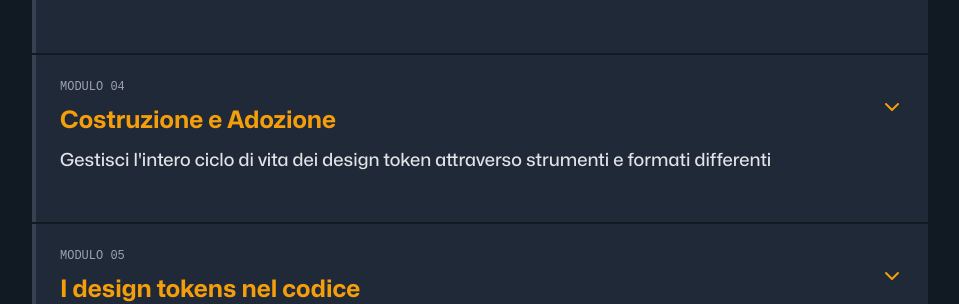
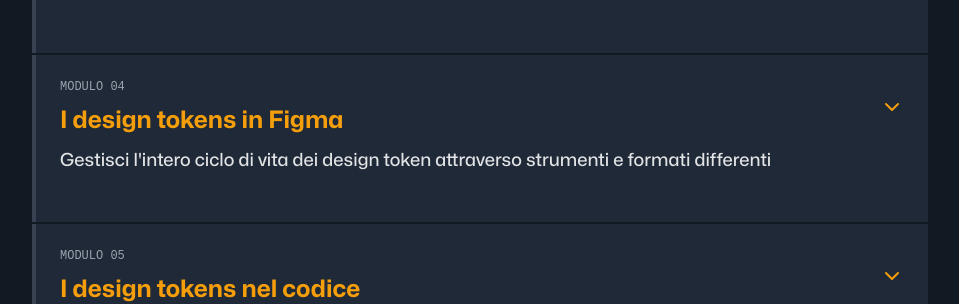
Before and after one commit to zetareticoli/fi, a Jekyll site: the page built from _workshops/design-tokens/index.md, in a window 1280 px wide and 900 px high, scrolled down 2868 px. Shown: the part 151-455 px from the top of the window, without its empty margins (160-1119 px from the left). Built offline with Jekyll 4.4.1, drawn with Linux system fonts in a browser that asks for light colours; some web fonts are replaced; comment, search, counter and statistics services are not loaded.

Commit message:
fix: change title

```diff
--- a/_workshops/design-tokens/index.md
+++ b/_workshops/design-tokens/index.md
@@ -202,7 +202,7 @@
         <article class="program-item">
           <div class="program-content">
             <h4 class="text-tiny uppercase color-text-light mono mb-s">Modulo 04</h4>
-            <h3 class="color-text-primary mb-s">Costruzione e Adozione</h3>
+            <h3 class="color-text-primary mb-s">I design tokens in Figma</h3>
             <p>Gestisci l'intero ciclo di vita dei design token attraverso strumenti e formati differenti</p>
             <div class="program-details">
               <ul class="m-none text-small text-light">
```
